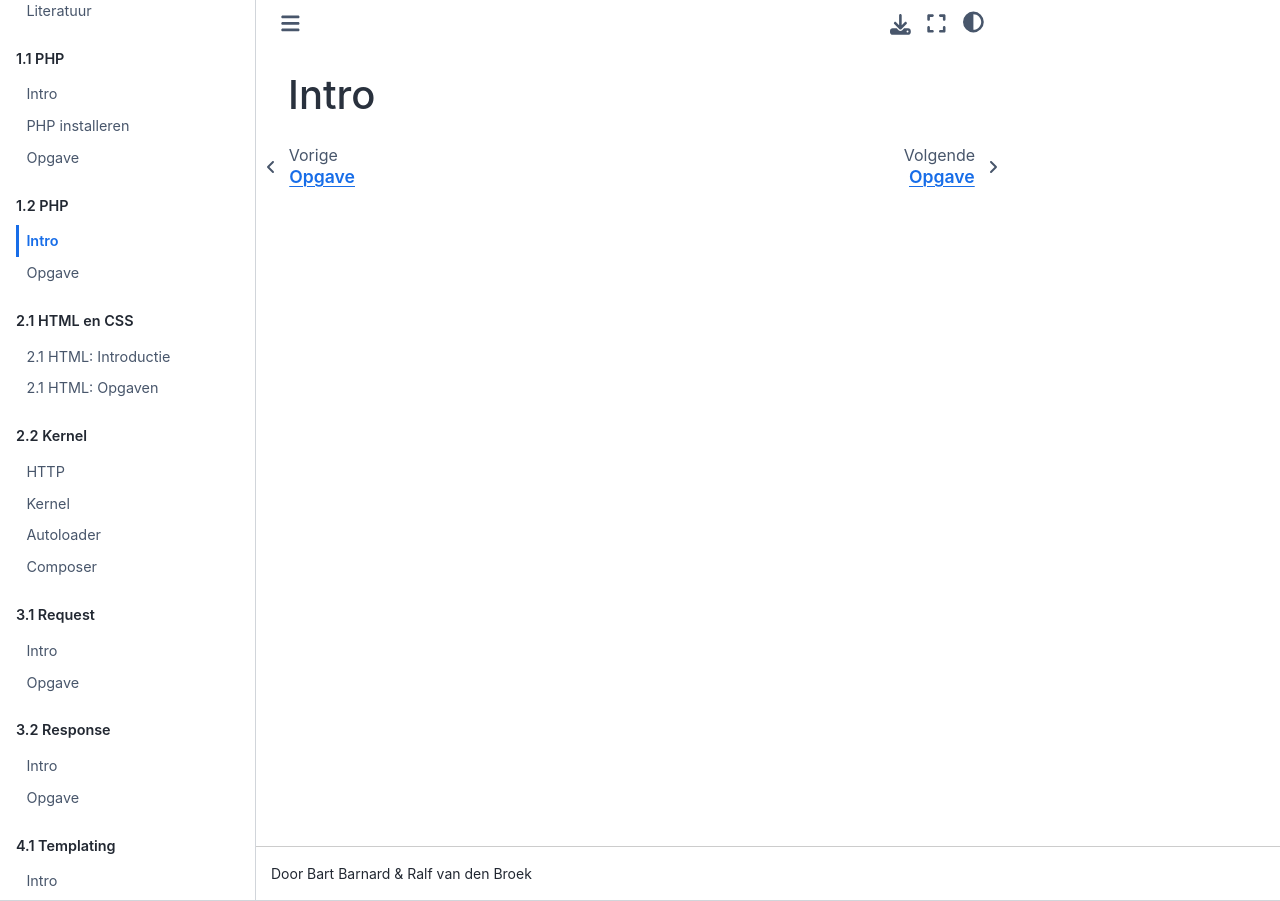
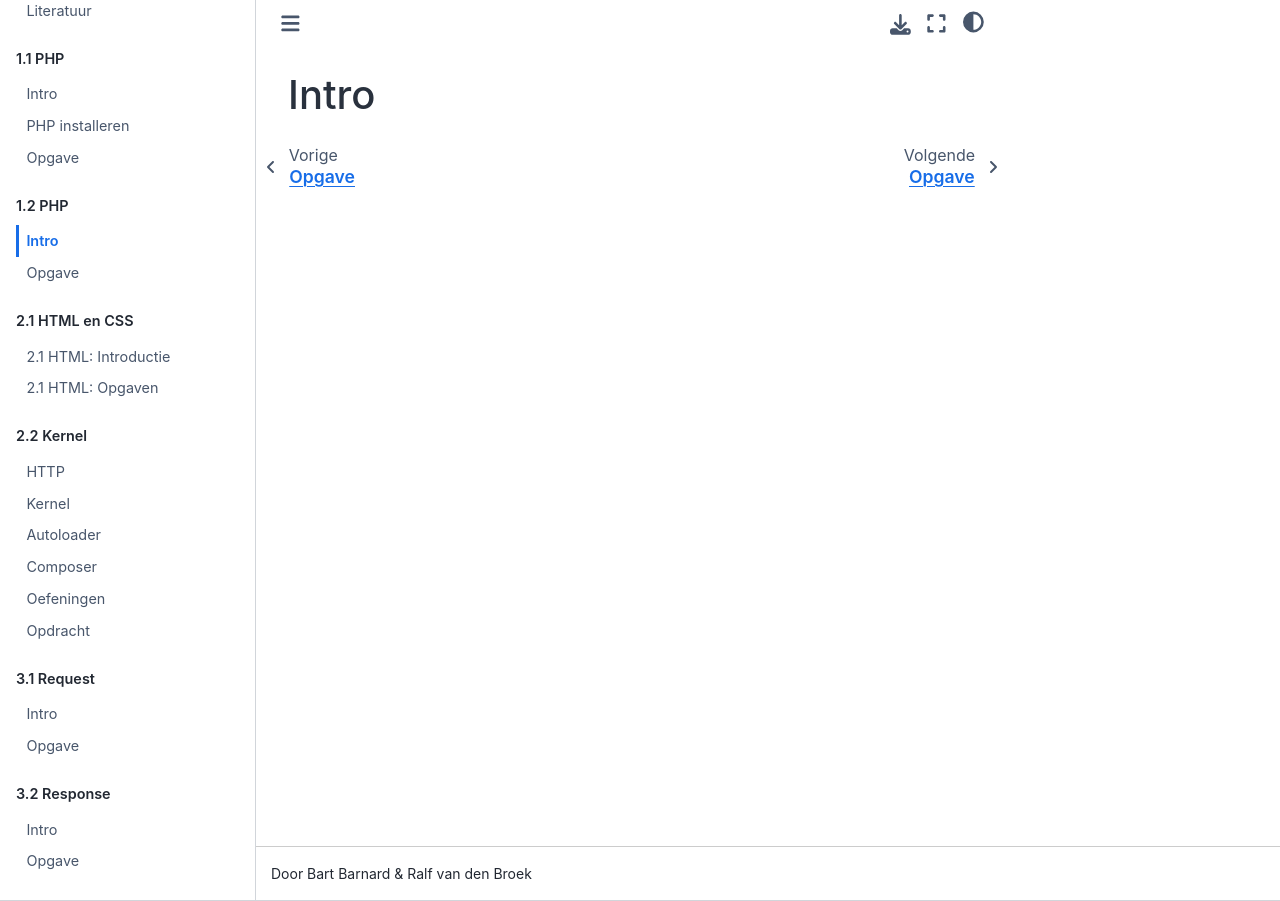
Before and after one commit to hanze-hbo-ict/web2, a Jupyter Book: the page built from 1.2-php/intro.md, in a window 1280 px wide. Built offline with Jupyter Book 1.0.4 settings and Sphinx 7.4.7 and the Sphinx Book theme 1.1.4, drawn with Linux system fonts in a browser that asks for light colours; pages that are not in the unit, such as notebooks, are missing from menus; part of the change alters nothing that is shown.

Commit message:
Update toc

```diff
--- a/_toc.yml
+++ b/_toc.yml
@@ -28,8 +28,8 @@ parts:
     - file: 2.2-kernel/kernel
     - file: 2.2-kernel/autoloader
     - file: 2.2-kernel/composer
-    - file: 2.2-routing/oefening
-    - file: 2.2-routing/opdracht
+    - file: 2.2-kernel/oefening
+    - file: 2.2-kernel/opdracht
 
 - caption: 3.1 Request
   chapters:
```
